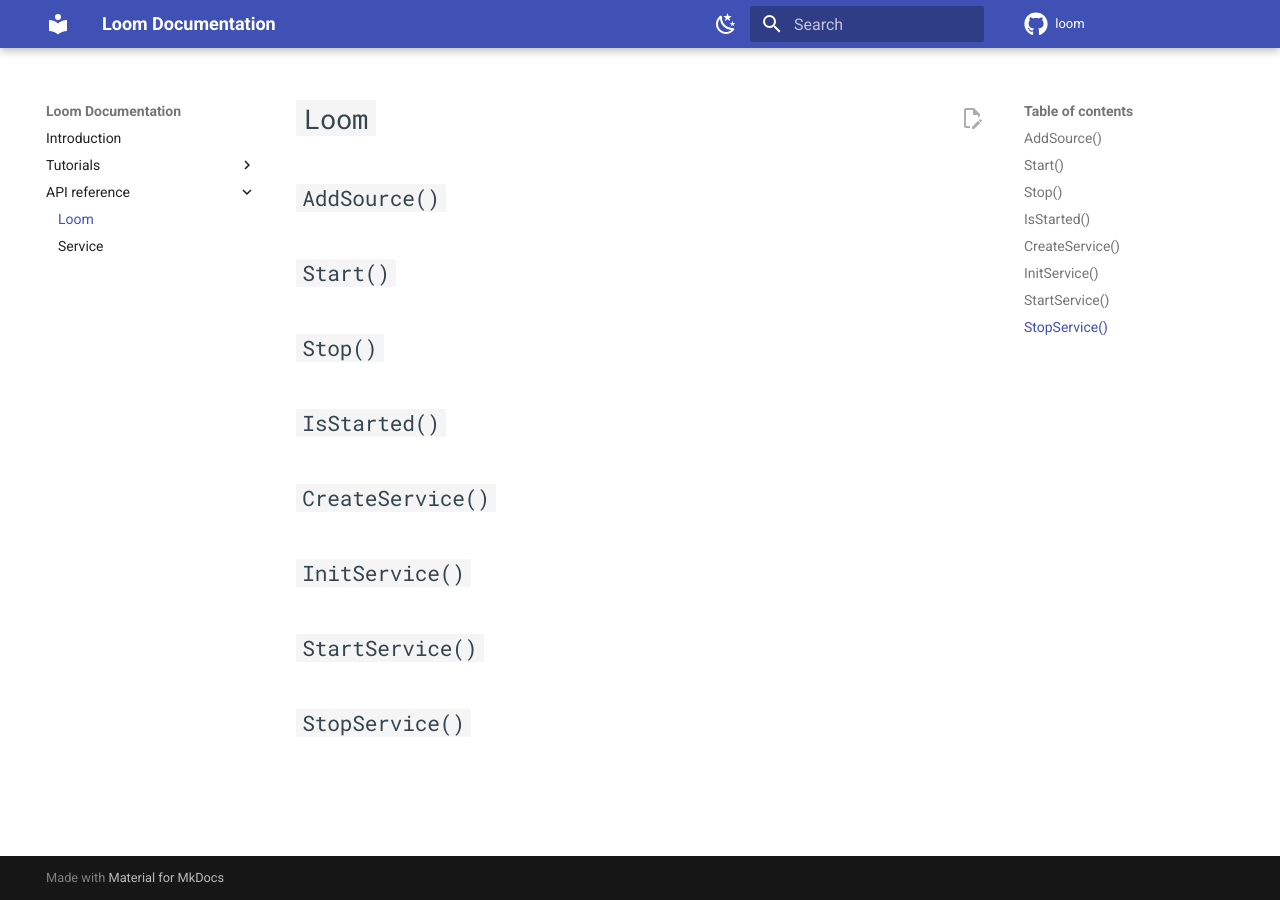
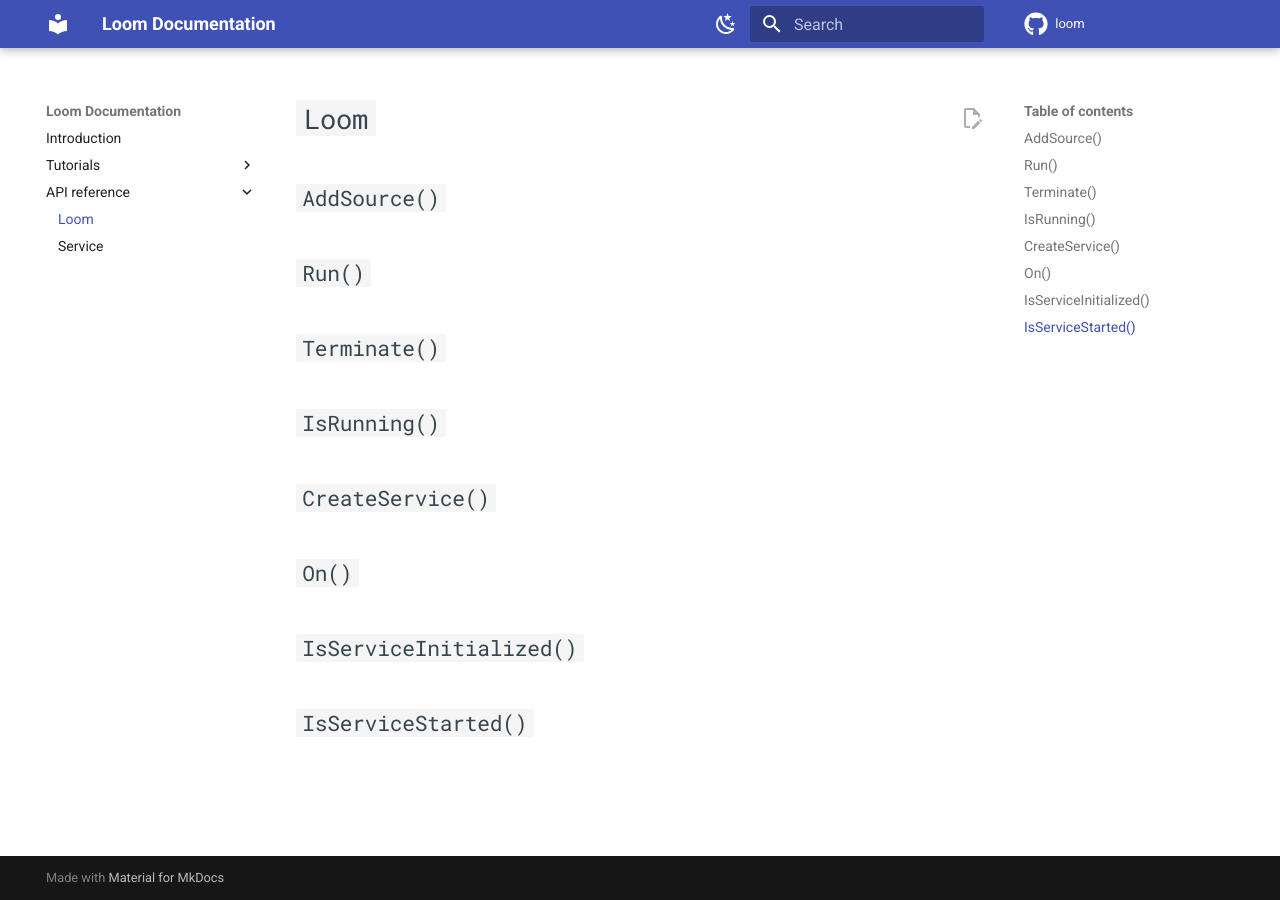
Before and after one commit to wireofparadise/loom, an MkDocs documentation site: the page built from docs/api-reference/loom.md, in a window 1280 px wide. Built offline with MkDocs 1.6.1 and Material for MkDocs 9.7.7, drawn with Linux system fonts in a browser that asks for light colours; comment, search, counter and statistics services are not loaded; the version menu is left out.

Commit message:
docs: update api reference

```diff
--- a/docs/api-reference/loom.md
+++ b/docs/api-reference/loom.md
@@ -2,16 +2,16 @@
 
 ## `AddSource()`
 
-## `Start()`
+## `Run()`
 
-## `Stop()`
+## `Terminate()`
 
-## `IsStarted()`
+## `IsRunning()`
 
 ## `CreateService()`
 
-## `InitService()`
+## `On()`
 
-## `StartService()`
+## `IsServiceInitialized()`
 
-## `StopService()`
+## `IsServiceStarted()`
```
Also changed, not shown: docs/api-reference/service.md (deleted, +0 -5 lines).
